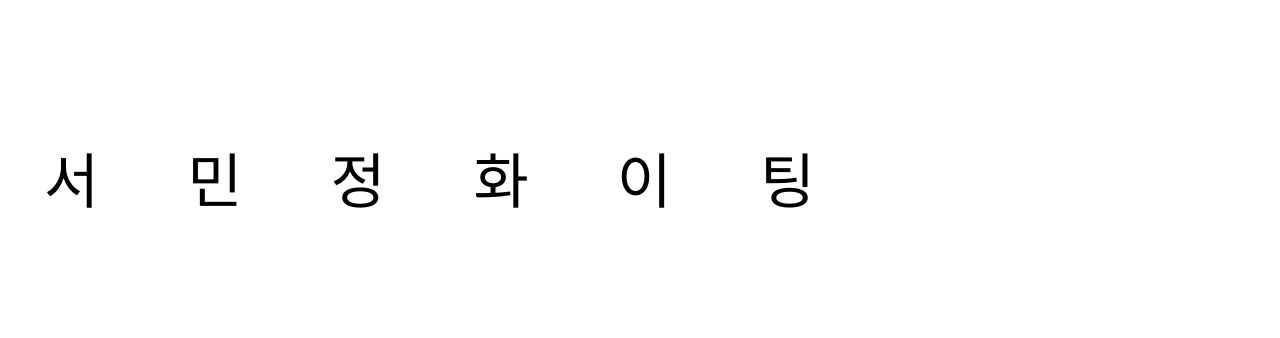
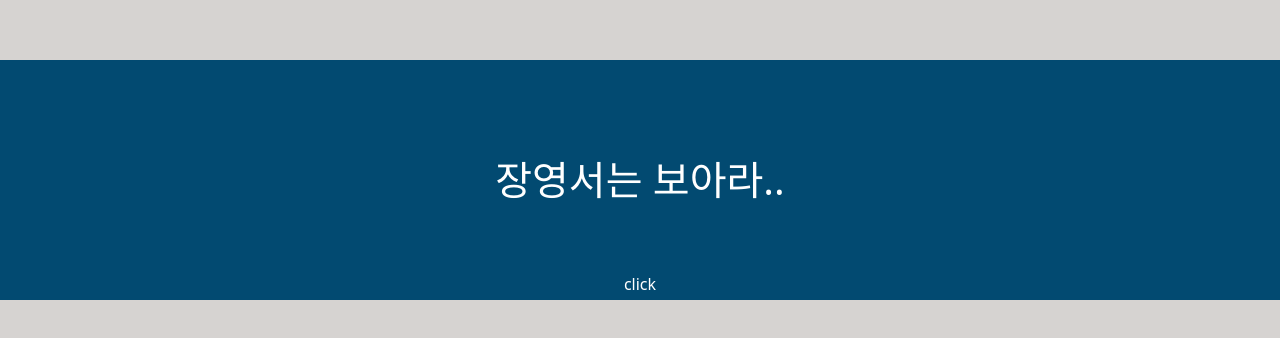
Before and after one commit to seyoung34/seyoung34.github.io, a React (Vite) app: page / in a window 1280 px wide. Shown: the part 220-558 px from the top of the page. Built offline with nearby package versions, Linux system fonts and the light colour scheme.

Commit message:
for장영서

```diff
--- a/src/App.jsx
+++ b/src/App.jsx
@@ -1,48 +1,129 @@
 // App.jsx
-import { motion, useScroll, useTransform } from "framer-motion";
-import { useRef } from "react";
+import { motion } from "framer-motion";
+import { useState } from "react";
 
-const nameVariants = {
-  hidden: {
-    x: "100vw",
-    opacity: 0,
-  },
-  visible: {
-    opacity: 1,
-    x: 0,
-  }
-}
-
-const containerVariants = {
+const questionContainer = {
   hidden: { opacity: 1 },
   visible: {
     opacity: 1,
     transition: {
-      staggerChildren: 0.3, // 자식 순차 등장
+      staggerChildren: 0.3,
+      when: "beforeChildren", // 자식이 다 끝난 후 다음 실행
     },
   },
 };
 
+const letterVariants = {
+  hidden: { opacity: 0, y: 20 },
+  visible: {
+    opacity: 1,
+    y: 0,
+    transition: { duration: 0.4, type: "tween" },
+  },
+};
+
+const mainContainer = {
+  hidden: { opacity: 1 },
+  visible: {
+    opacity: 1,
+    transition: {
+      delayChildren: 2, // "너가누구?" 끝난 뒤 시작할 딜레이
+      staggerChildren: 0.05,
+    },
+  },
+};
+
+
+
+
 export default function App() {
-  const moonName = ['서', '민', '정', '화', '이', '팅'];
+  const [step, setStep] = useState(1);
+  const [rotation, setRotation] = useState(0);
+  const question = ["너", "가", "누", "구", "?"];
+  const mainText =
+    "강원대최고의아웃풋건강보험공단구미지사자격부과팀장영서주임!!!";
 
   return (
-    <motion.div
-      className="flex justify-baseline items-center h-screen"
-      variants={containerVariants}
-      initial="hidden"
-      animate="visible"
-    >
-      {moonName.map((nameItem, i) => (
+    <div className="h-screen w-full bg-stone-300 flex flex-col justify-center items-center overflow-x-hidden relative">
+      {step === 1 && (
         <motion.div
-          key={i}
-          className="text-6xl m-1 p-10"
-          variants={nameVariants}
-          transition={{ duration: 0.8, type: "spring" }}
+          className="absolute top-1/2 left-1/2 -translate-x-1/2 -translate-y-1/2 justify-center flex items-center w-full h-[30vh] text-[5vh] bg-sky-900 text-white cursor-pointer"
+          initial={{ opacity: 0 }}
+          animate={{ opacity: 1 }}
+          onClick={() => setStep(2)}
         >
-          {nameItem}
+          장영서는 보아라..
+          <div className="text-white text-[2vh] absolute bottom-1">click</div>
         </motion.div>
-      ))}
-    </motion.div>
+      )}
+
+      {step === 2 && (
+        <motion.div
+          className="flex justify-center items-center h-screen  w-full text-3xl bg-sky-900 text-white cursor-pointer"
+          initial={{ y: 0, opacity: 0 }}
+          animate={{ y: 0, opacity: 1 }}
+          transition={{ duration: 1 }}
+          onClick={() => setStep(3)}
+        >
+          회사생활이 힘든가요?
+        </motion.div>
+      )}
+
+      {step === 3 && (
+        <motion.div
+          className="h-screen flex flex-col items-center justify-start pt-20"
+          initial={{ y: -200 }}
+          animate={{ y: 0 }}
+        >
+          <motion.h1
+            className="text-[7vh] font-bold"
+            initial={{ x: "100vw", opacity: 0 }}
+            animate={{ x: 0, opacity: 1 }}
+            transition={{ duration: 1 }}
+          >
+            너가 누구?
+          </motion.h1>
+          <motion.div
+            className="mt-10 text-[10vh] cursor-pointer"
+            initial={{ opacity: 0 }}
+            animate={{ opacity: 1 }}
+            transition={{ delay: 1 }}
+            onClick={() => setStep(4)}
+          >
+            ▼
+          </motion.div>
+        </motion.div>
+      )}
+
+      {step === 4 && (
+        <motion.div className="h-screen flex flex-wrap  justify-center items-center">
+          {[...mainText].map((char, i) => (
+            <motion.span
+              key={i}
+              className="text-red-600 text-[15vh] inline-blockblock"
+              initial={{ opacity: 0, y: 20 }}
+              animate={{ opacity: 1, y: 0 }}
+              transition={{ delay: i * 0.1 }}
+            >
+              {char}
+            </motion.span>
+          ))}
+          <div className="w-full h-1/2  items-center flex flex-col">
+            <div className="pb-20">초록색 누르기 ▼</div>
+            <motion.div className="w-3/5 h-1/7 bg-green-500 flex-wrap text-2xl"
+              animate={{ rotate: rotation }}
+              transition={{ duration: 1, type: "spring" }}
+              onClick={() => setRotation((prev) => prev + 1080)}
+            >빙글빙글돌아가는 영서의회사생활
+            </motion.div>
+          </div>
+
+
+        </motion.div>
+      )}
+
+
+
+    </div>
   );
 }
```
